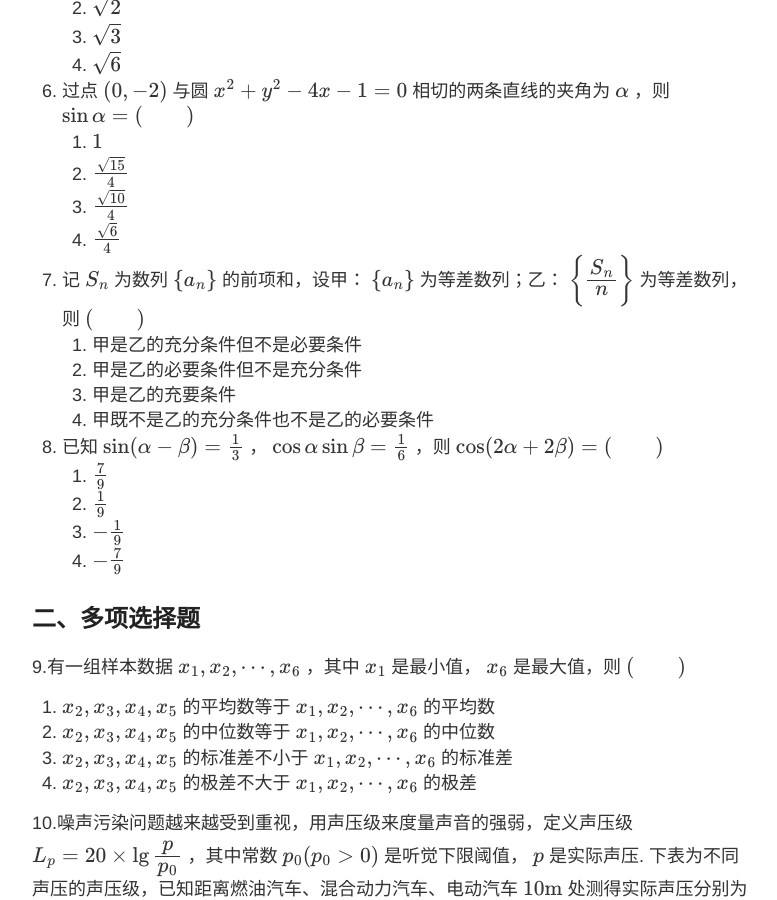
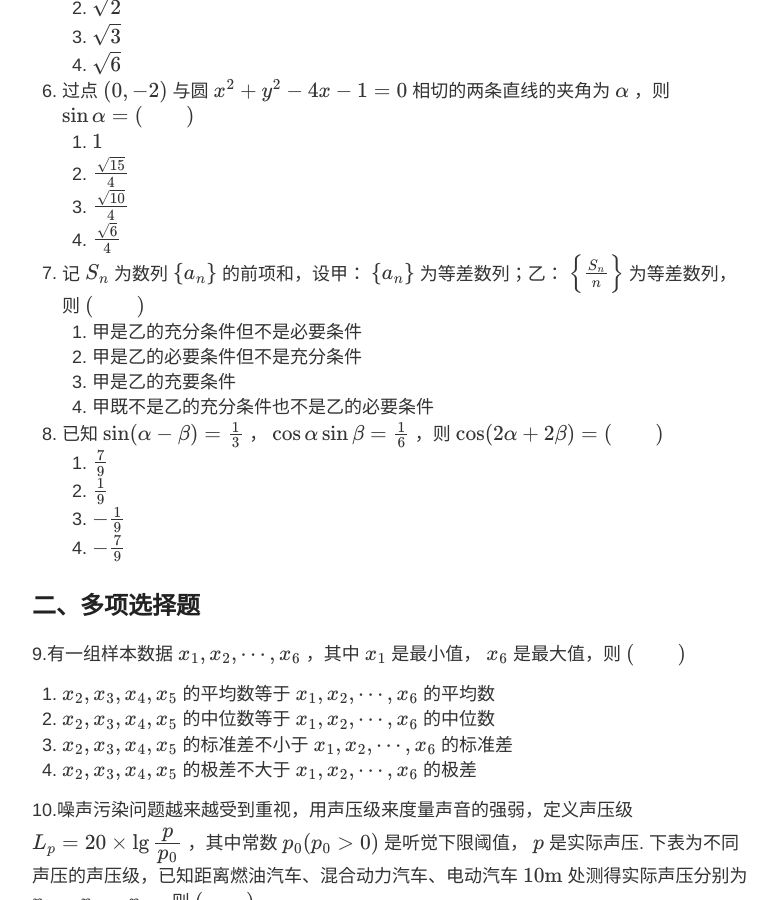
Before and after one commit to xieyuen/blog.github.io, a Jekyll site: the page built from _posts/2023-6-7-Math-Exam.md, in a window 1280 px wide and 900 px high, scrolled down 969 px. Shown: the whole window, without its empty margins (248-1025 px from the left). Built offline with Jekyll 4.4.1, drawn with Linux system fonts in a browser that asks for light colours.

Commit message:
Update 2023-6-7-Math-Exam.md

```diff
--- a/_posts/2023-6-7-Math-Exam.md
+++ b/_posts/2023-6-7-Math-Exam.md
@@ -42,7 +42,7 @@ permalink: /posts/2023/6/2023-gk-math
     3. $ \frac{\sqrt{10}}{4} $
     4. $ \frac{\sqrt{6}}{4} $
 
-7. 记 $S_{n}$ 为数列 $ \left \\{ a_{n} \right \\} $ 的前项和，设甲： $ \left \\{ a_{n} \right \\} $ 为等差数列；乙： $ \left \\{ \cfrac { S_{n} } { n } \right \\} $ 为等差数列，则 $(\qquad)$
+7. 记 $S_{n}$ 为数列 $ \left \\{ a_{n} \right \\} $ 的前项和，设甲： $ \left \\{ a_{n} \right \\} $ 为等差数列；乙： $ \left \\{ \frac { S_{n} } { n } \right \\} $ 为等差数列，则 $(\qquad)$
     1. 甲是乙的充分条件但不是必要条件
     2. 甲是乙的必要条件但不是充分条件
     3. 甲是乙的充要条件
```
